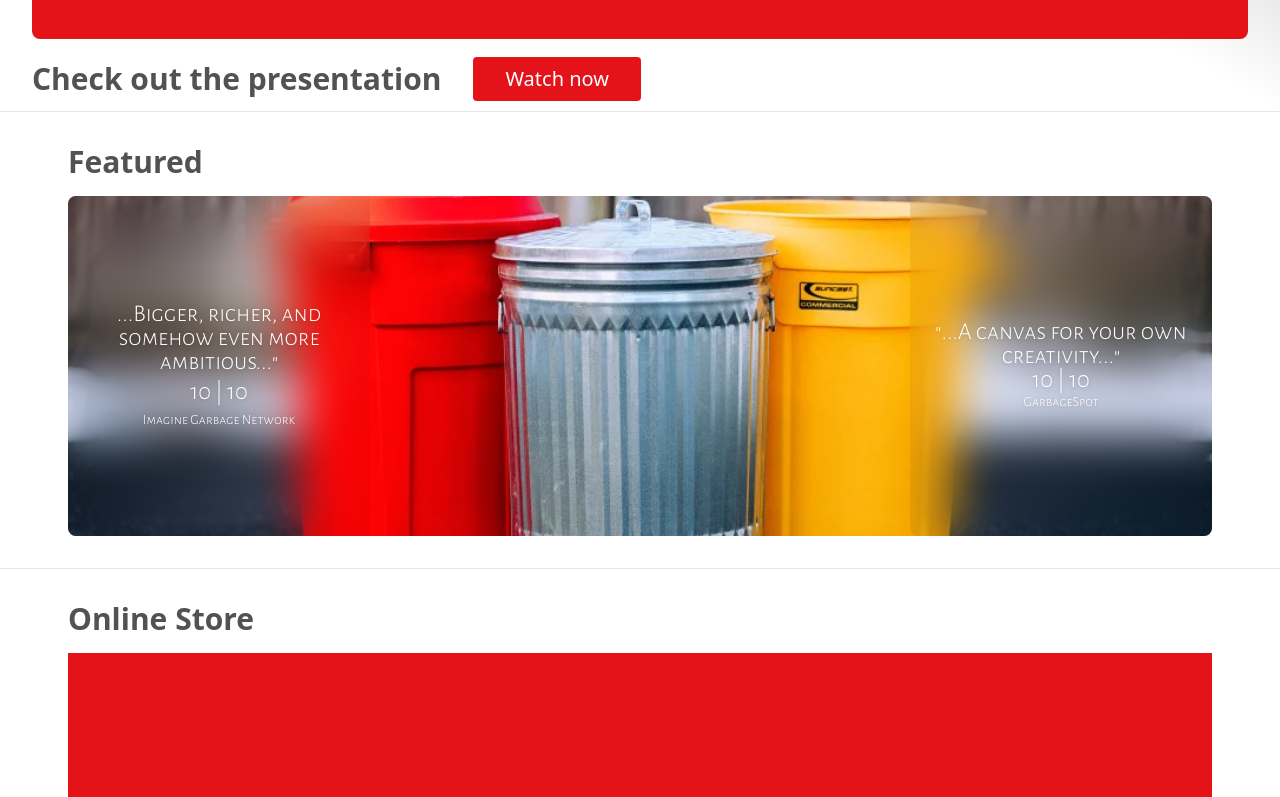
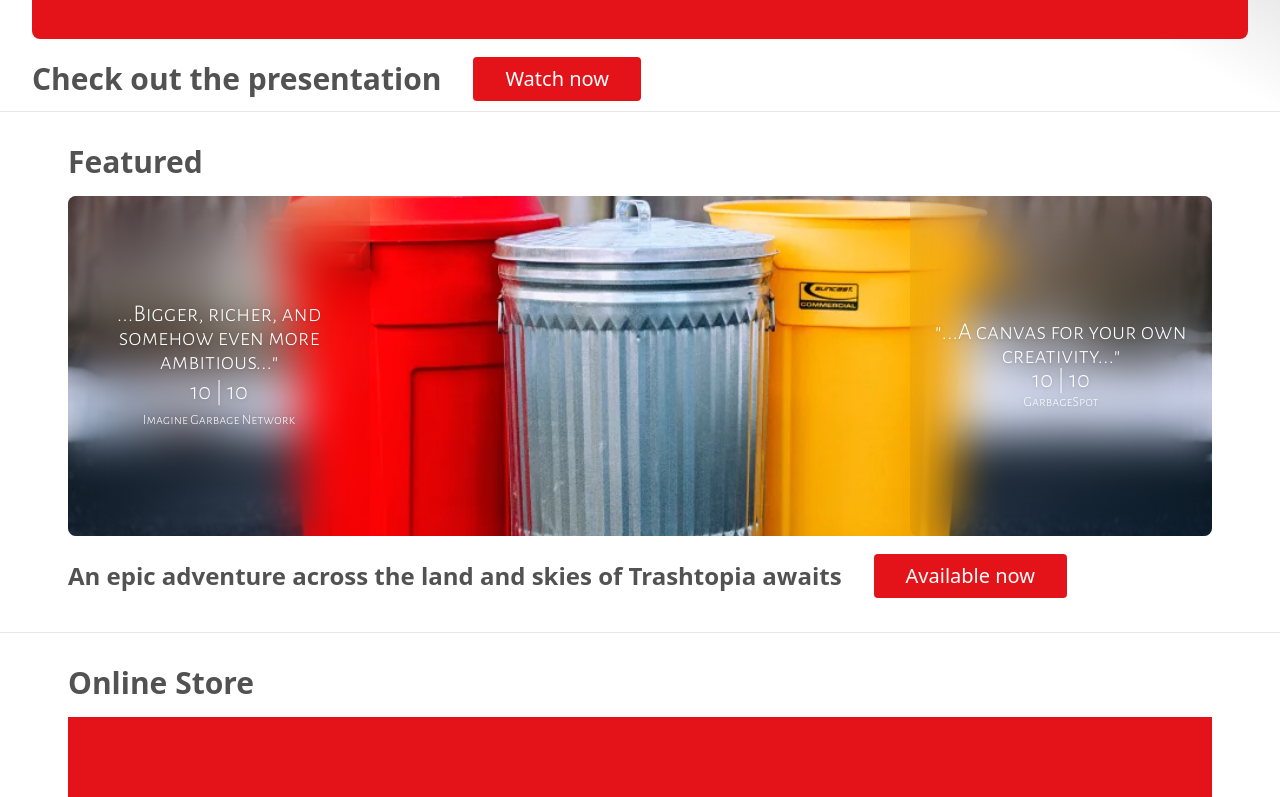
Before and after one commit to TMarche/nintendo, a React (Vite) app: page / in a window 1280 px wide. Shown: the part 689-1486 px from the top of the page. Built offline with nearby package versions, Linux system fonts and the light colour scheme.

Commit message:
Add FeaturedContent Call to Action

```diff
--- a/src/components/_Home/FeaturedContent.tsx
+++ b/src/components/_Home/FeaturedContent.tsx
@@ -2,10 +2,9 @@ function FeaturedContent() {
     return (
         <section className="flex flex-row justify-center">
             <div className="max-w-[1144px] my-8 mx-4 sm:mx-8 flex-1 text-neutral-600">
-                <div className="">
                 <div className="font-bold mb-4 text-3xl">Featured</div>
                 <div
-                        className="flex flex-col sm:flex-row h-[340px] md:text-2xl font-small-caps rounded-lg
+                    className="flex flex-col sm:flex-row h-[340px] mb-4 md:text-2xl font-small-caps rounded-lg
                      bg-featured-bins bg-center bg-cover bg-no-repeat cursor-pointer"
                 >
                     <div
@@ -35,9 +34,7 @@ function FeaturedContent() {
                         "
                     >
                         <div className="text-center leading-none">
-                                <div>
-                                    "...A canvas for your own creativity..."
-                                </div>
+                            <div>"...A canvas for your own creativity..."</div>
                             <div>
                                 <div>10 | 10</div>
                                 <div className="text-xs sm:text-sm ">
@@ -47,6 +44,20 @@ function FeaturedContent() {
                         </div>
                     </div>
                 </div>
+                <div className="flex flex-col sm:flex-row items-center text-center gap-4 sm:gap-8 sm:h-12 text-lg sm:text-2xl font-bold ">
+                    <div>
+                        An epic adventure across the land and skies of
+                        Trashtopia awaits
+                    </div>
+                    <a
+                        href="https://www.youtube.com/watch?v=lINJW1oRYJA"
+                        target="_blank"
+                        className="py-2 px-8 bg-bintendo text-white font-normal text-base sm:text-xl rounded
+                            sm:hover:bg-red-800 sm:hover:py-3 sm:hover:px-9 sm:hover:-ml-1 ease-in-out duration-300
+                            "
+                    >
+                        Available now
+                    </a>
                 </div>
             </div>
         </section>
```
Lines whose indentation alone changed are shown as unchanged.
